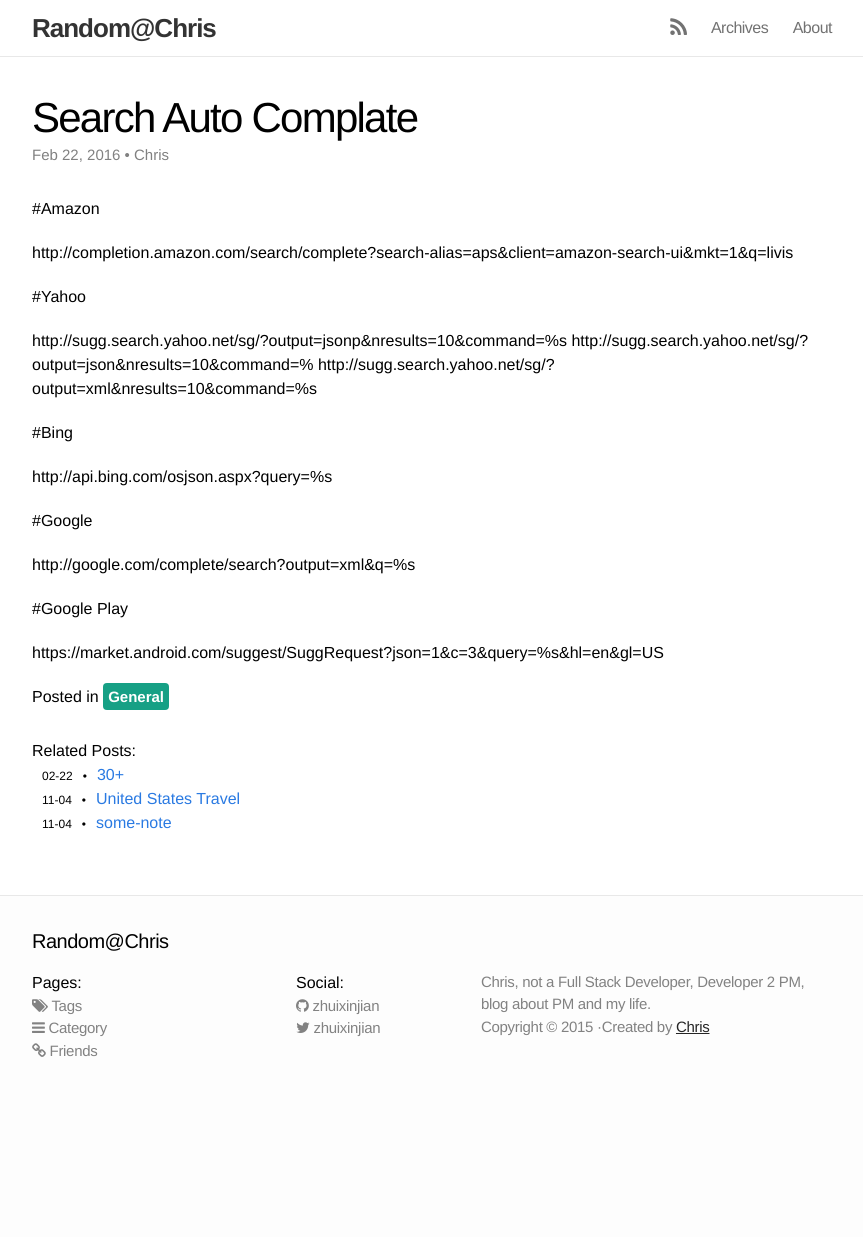
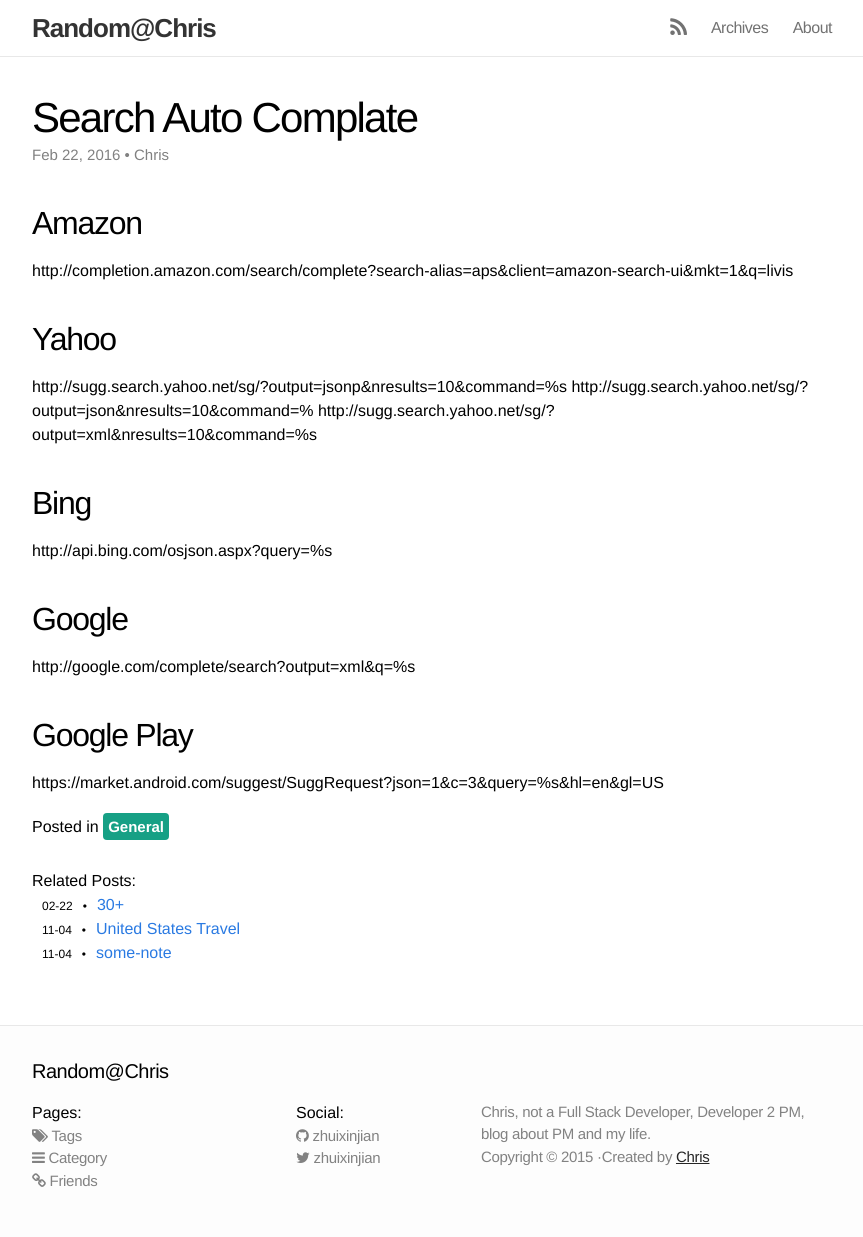
Before and after one commit to zhuixinjian/zhuixinjian.github.io, a Jekyll site: the page built from _posts/2016-02-22-search-auto-complate.markdown, in a window 1280 px wide. Shown: the whole page, without its empty margins (208-1071 px from the left). Built offline with Jekyll 4.4.1, drawn with Linux system fonts in a browser that asks for light colours; nearby versions of some CDN libraries; comment, search, counter and statistics services are not loaded; before the commit the page ends 1107 px from its top, so only the background shows below that.

Commit message:
适应新版的调整

```diff
--- a/_posts/2016-02-22-search-auto-complate.markdown
+++ b/_posts/2016-02-22-search-auto-complate.markdown
@@ -8,24 +8,24 @@
 
 ---
 
-#Amazon
+## Amazon
 
 http://completion.amazon.com/search/complete?search-alias=aps&client=amazon-search-ui&mkt=1&q=livis
 
-#Yahoo
+## Yahoo
 
 http://sugg.search.yahoo.net/sg/?output=jsonp&nresults=10&command=%s
 http://sugg.search.yahoo.net/sg/?output=json&nresults=10&command=%
 http://sugg.search.yahoo.net/sg/?output=xml&nresults=10&command=%s
 
-#Bing
+## Bing
 
 http://api.bing.com/osjson.aspx?query=%s
 
-#Google
+## Google
 
 http://google.com/complete/search?output=xml&q=%s
 
-#Google Play
+## Google Play
 
 https://market.android.com/suggest/SuggRequest?json=1&c=3&query=%s&hl=en&gl=US
```
